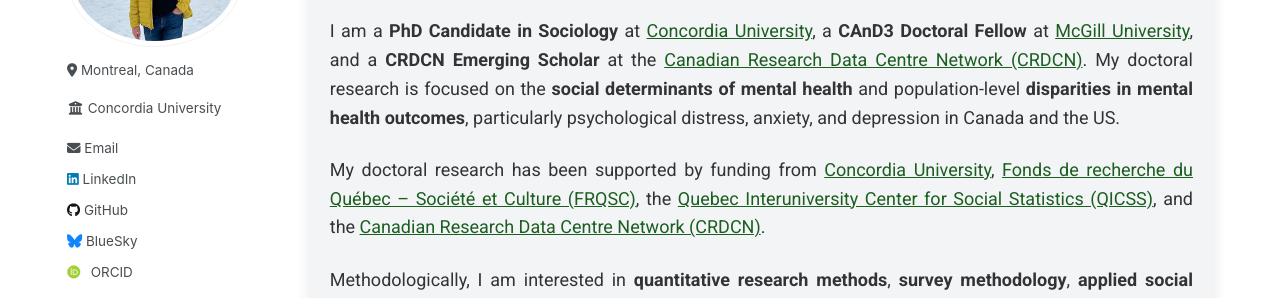
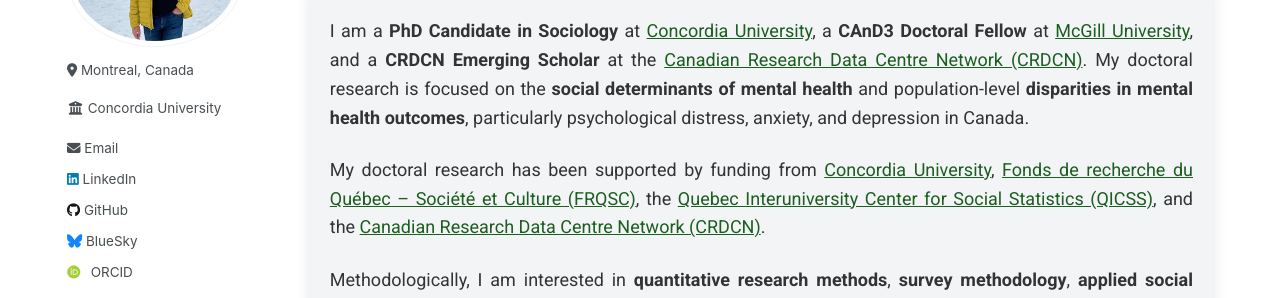
Before and after one commit to Mohsnmonji/mohsnmonji.github.io, a Jekyll site: the page built from about-me.md, in a window 1280 px wide and 900 px high. Shown: the part 196-494 px from the top of the window. Built offline with Jekyll 4.4.1, drawn with Linux system fonts in a browser that asks for light colours; some web fonts are replaced.

Commit message:
Update about-me.md

```diff
--- a/about-me.md
+++ b/about-me.md
@@ -91,7 +91,7 @@ author_profile: true
     <a href="https://www.mcgill.ca/cand3/our-people/fellows-2024-25" target="_blank">McGill University</a>,
     and a <strong>CRDCN Emerging Scholar</strong> at the
     <a href="https://crdcn.ca" target="_blank">Canadian Research Data Centre Network (CRDCN)</a>. My doctoral research is focused on the
-    <strong>social determinants of mental health</strong> and population-level <strong>disparities in mental health outcomes</strong>, particularly psychological distress, anxiety, and depression in Canada and the US.
+    <strong>social determinants of mental health</strong> and population-level <strong>disparities in mental health outcomes</strong>, particularly psychological distress, anxiety, and depression in Canada.
   </p>
 
   <p>
```
